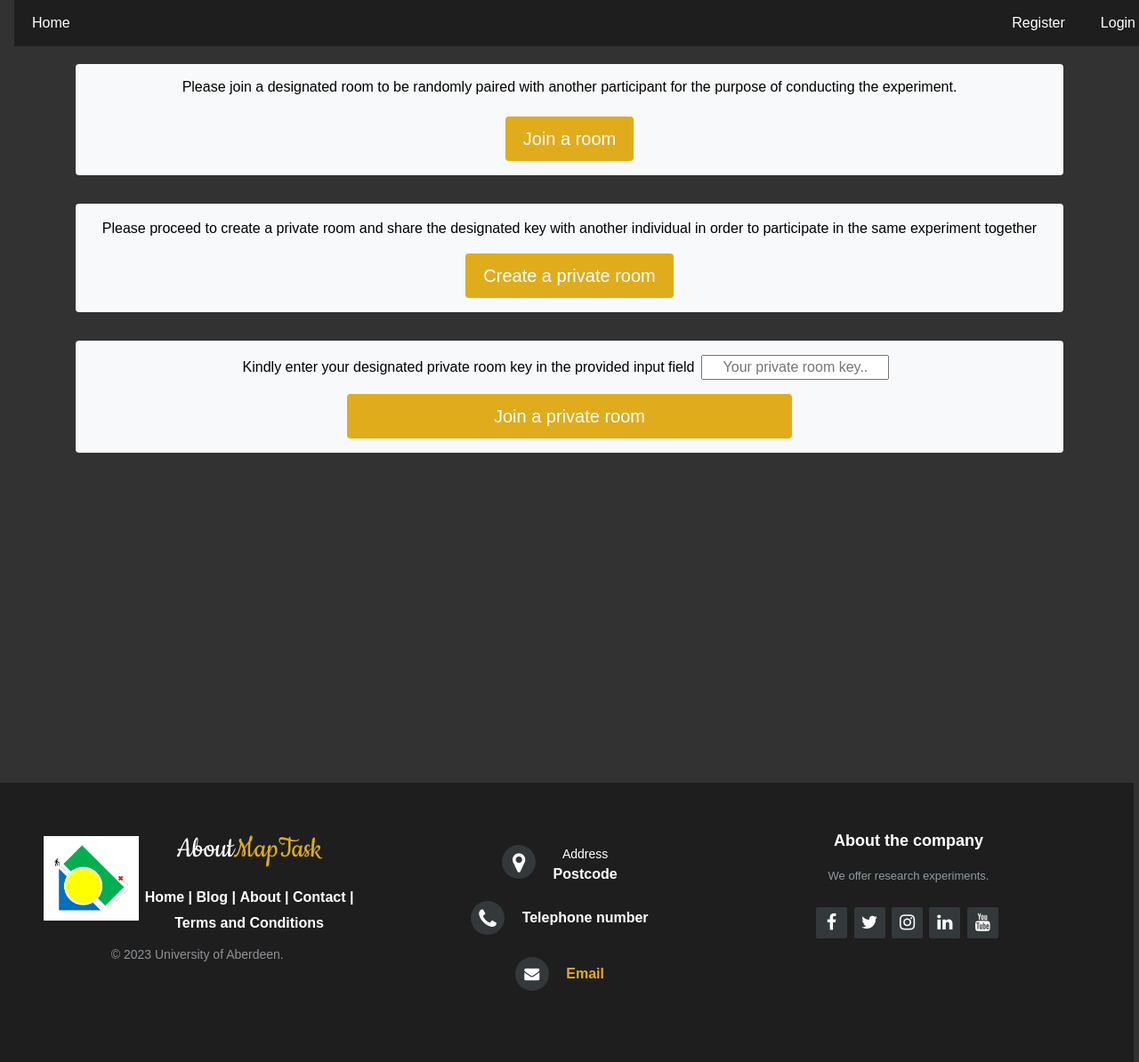
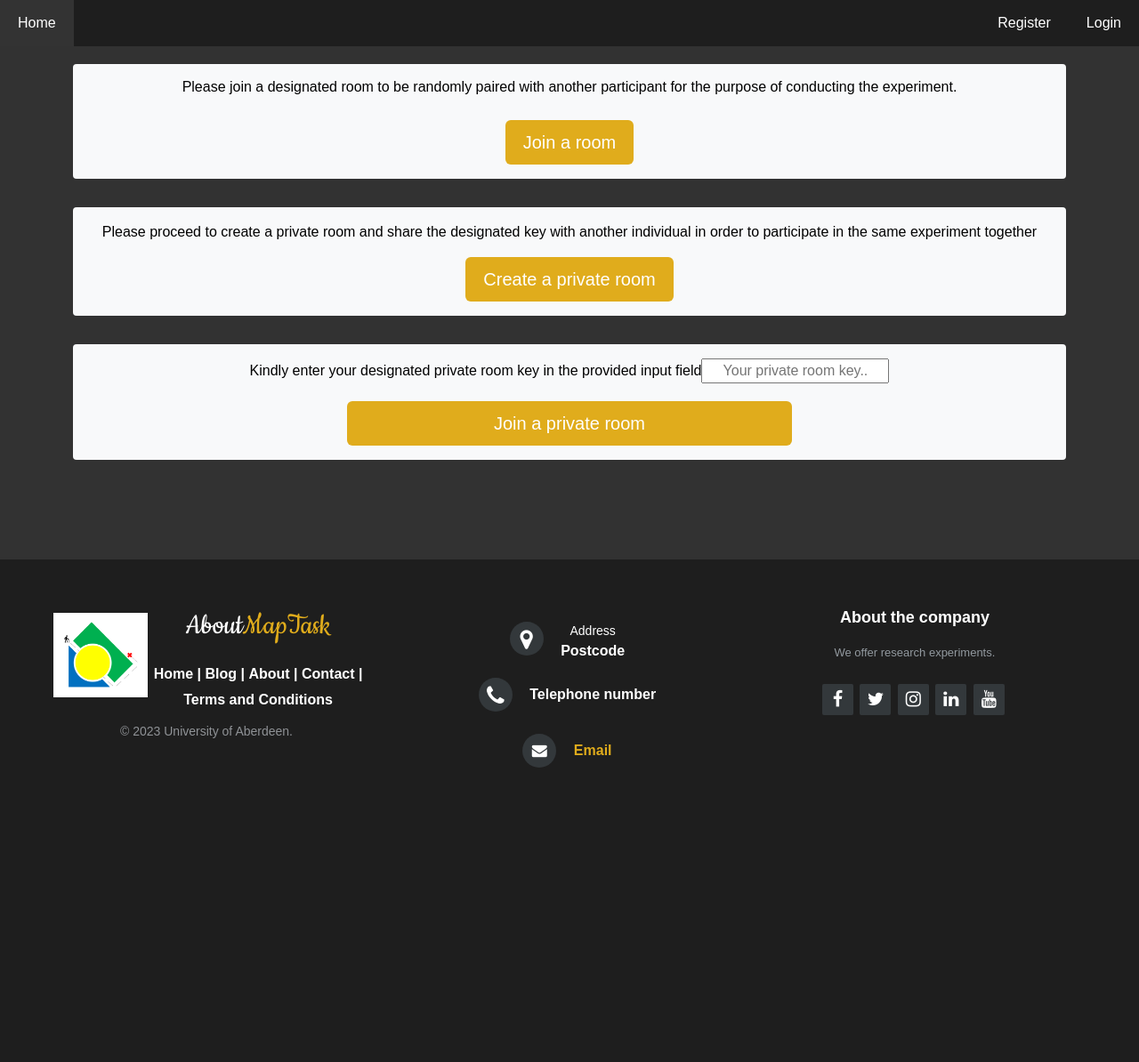
Before and after one commit to 12calert/Experiment.io, a Django app: page /1/all_rooms/ in a window 1280 px wide. Shown: the whole page at 89% size. After the commit the page ends 863 px from the top, so only its background shows below. Run offline with Django 3.2, Linux system fonts and the light colour scheme; some libraries are stand-ins or nearby versions.

Commit message:
debugged front-end, fixed footer as the previous changes were not validated, and removed boostrap class from all_rooms.html

```diff
--- a/templates/all_rooms.html
+++ b/templates/all_rooms.html
@@ -2,11 +2,18 @@
 {% load static %}
 {% block title %}Rooms{% endblock %}
 {% block content %}
-<link href="https://maxcdn.bootstrapcdn.com/bootstrap/4.5.2/css/bootstrap.min.css" rel="stylesheet">
 <script src="https://ajax.googleapis.com/ajax/libs/jquery/3.5.1/jquery.min.js"></script>
 <script src="https://cdnjs.cloudflare.com/ajax/libs/popper.js/1.16.0/umd/popper.min.js"></script>
 <script src="https://maxcdn.bootstrapcdn.com/bootstrap/4.5.2/js/bootstrap.min.js"></script>
 <style>
+
+    .footer-distributed {
+
+        width: 100%;
+
+        margin-left: auto;
+        margin-right: auto;
+      }
     .input-container {
     display: flex;
     align-items: center;
@@ -31,12 +38,7 @@
     align-items: center;
     width: 100%;
     }
-    /* .rooms-card .btn {
-    width: 100%;
-    max-width: 200px;
-    margin-top: 0;
-    }
-    */
+
     .rooms-card .btn {
     width: 100%;
     max-width: 500px; /* Increase the maximum width */
@@ -88,6 +90,8 @@
     text-align: center;
     }
 </style>
+<div class="main-content">
+
 {% comment %} alert message for wrong input on private room key {% endcomment %}
 {% if messages %}
 <div class="alert alert-danger" role="alert">
@@ -97,6 +101,7 @@
     {% endfor %}
 </div>
 {% endif %}
+
 <div class="container">
     <div class="row">
         <div class="col-12">
@@ -187,6 +192,7 @@
         </div>
     </div>
 </div>
+</div>
 {% endblock content %}
 {% block javascript %}
 <script>
--- a/templates/base.html
+++ b/templates/base.html
@@ -19,30 +19,11 @@
   <!-- some extra styling that I should be moved, this effectively fixes the footer to the
      bottom of the page and removes white spaces-->
   <style>
-      body {
-        display: flex;
-        flex-direction: column;
-        min-height: 100vh;
-      }
-
-      .wrapper {
-        min-height: 100vh;
-        display: flex;
-        flex-direction: column;
-      }
-
-      .main-content {
-        flex: 1;
-      }
-      main {
-        flex: 1;
-      }
-
-      .footer {
-        margin-top:auto;
-        background-color: #f2f2f2;
-        padding: 20px;
-      }
+    .footer-distributed {
+      width: 100%;
+      margin-left: auto;
+      margin-right: auto;
+    }
   </style>
   <body>
     <div class="wrapper">
@@ -79,6 +60,7 @@
 
           {# footer for every page reference: https://blog.eduonix.com/web-programming-tutorials/build-responsive-website-footer-using-html-css/#}
           </div>
+
           <footer class="footer-distributed">
             <div class="footer-left">
               <img src="{% static 'images/logo.png'%}" alt="Map Game logo" >
```
